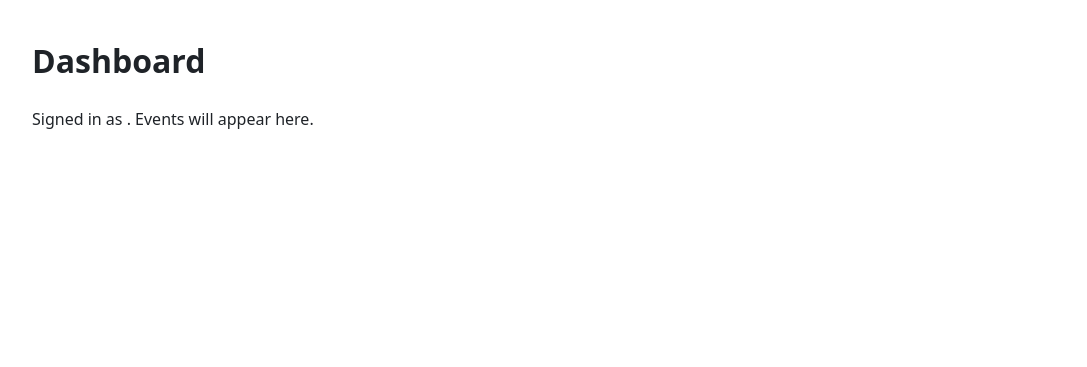
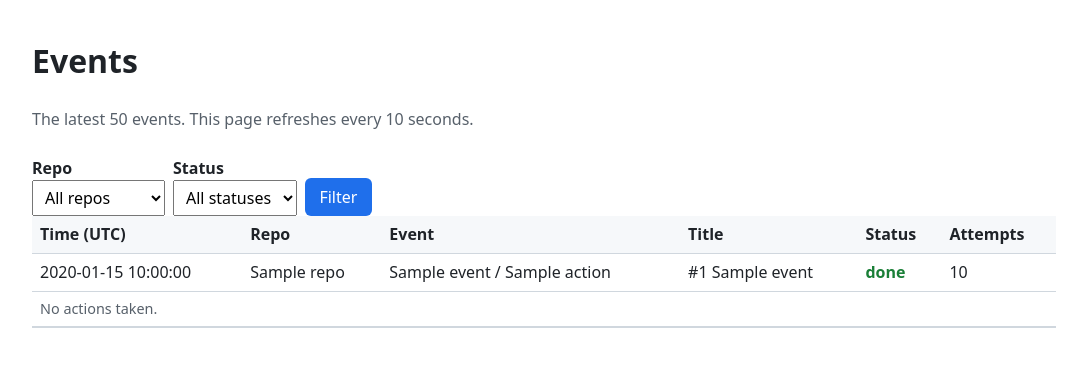
Before and after one commit to MeghanaTatavolu25/github-event-bot, a FastAPI app: template templates/dashboard.html in a window 1280 px wide. Shown: the top 367 px of the page, without its empty margins (96-1183 px from the left). Run offline with FastAPI, Linux system fonts and the light colour scheme; the template is opened without the code that fills it: most values are stand-ins (such as "Sample title", 1, 10 or a date in 2020); parts of the project's set-up code (start-up, migrations or seed data) failed here and were passed over.

Commit message:
Stage 5: dashboard and rules UI
- /dashboard: latest 50 events (newest first) with time, repo, event/action,
  title, status, attempts, each event's actions and errors; refreshes every
  10 seconds; filter by repo and status; a Retry now button (POST) on failed events.
- /rules: list, create (conditions + actions form, validated server-side),
  enable/disable and delete, all POST and limited to the logged-in user.
- Every query is filtered by the logged-in user; payloads are never rendered
  and Jinja escapes titles and errors.
- Tests cover isolation between users, filters, the 50 limit, HTML escaping,
  rule validation, and ownership checks (verified by breaking the code on purpose).

Co-Authored-By: Claude Sonnet 5.5 <noreply@anthropic.com>

```diff
--- a/app/dashboard.py
+++ b/app/dashboard.py
@@ -1,10 +1,53 @@
-from fastapi import APIRouter, Depends, Request
+from collections import defaultdict
 
-from app.web import current_user, render
+from fastapi import APIRouter, BackgroundTasks, Depends, Request
+from fastapi.responses import RedirectResponse
+
+from app.db import actions, events, utcnow
+from app.engine import process_event
+from app.web import current_user, flash, render
 
 router = APIRouter()
 
+STATUSES = ["received", "processing", "done", "failed", "ignored"]
+
 
 @router.get("/dashboard")
-def dashboard(request: Request, user: dict = Depends(current_user)):
-    return render(request, "dashboard.html", user)
+def dashboard(request: Request, repo: str = "", status: str = "", user: dict = Depends(current_user)):
+    query = {"user_id": user["_id"]}  # every query is limited to the logged-in user's own data
+    if repo:
+        query["repo"] = repo
+    if status in STATUSES:
+        query["status"] = status
+    # The payload can be large and the page does not show it, so leave it out.
+    latest = list(events.find(query, {"payload": 0}).sort("received_at", -1).limit(50))
+
+    taken = defaultdict(list)
+    for action in actions.find({"delivery_id": {"$in": [e["delivery_id"] for e in latest]}}).sort("created_at", 1):
+        taken[action["delivery_id"]].append(action)
+
+    return render(
+        request,
+        "dashboard.html",
+        user,
+        events=latest,
+        actions=dict(taken),
+        repos=events.distinct("repo", {"user_id": user["_id"]}),
+        statuses=STATUSES,
+        repo=repo,
+        status=status,
+    )
+
+
+@router.post("/events/{delivery_id}/retry")
+def retry_now(delivery_id: str, request: Request, background: BackgroundTasks, user: dict = Depends(current_user)):
+    # Only your own failed events. Making it due now skips the wait; actions that already
+    # succeeded are not repeated because process_event checks the actions collection.
+    result = events.update_one(
+        {"delivery_id": delivery_id, "user_id": user["_id"], "status": "failed"},
+        {"$set": {"next_retry_at": utcnow()}},
+    )
+    if result.matched_count:
+        background.add_task(process_event, delivery_id)
+        flash(request, "Retrying now.")
+    return RedirectResponse("/dashboard", status_code=303)
--- a/app/main.py
+++ b/app/main.py
@@ -6,7 +6,7 @@ from fastapi.responses import JSONResponse, RedirectResponse
 from pymongo.errors import PyMongoError
 from starlette.middleware.sessions import SessionMiddleware
 
-from app import auth, config, dashboard, repos, webhook
+from app import auth, config, dashboard, repos, rules, webhook
 from app.db import client, init_db
 from app.engine import retry_loop
 from app.logs import log
@@ -45,6 +45,7 @@ app.add_middleware(
 app.include_router(auth.router)
 app.include_router(dashboard.router)
 app.include_router(repos.router)
+app.include_router(rules.router)
 app.include_router(webhook.router)
 
 
--- a/app/rules.py
+++ b/app/rules.py
@@ -1,4 +1,17 @@
-from app.db import rules, utcnow
+from bson import ObjectId
+from bson.errors import InvalidId
+from fastapi import APIRouter, Depends, Form, HTTPException, Request
+from fastapi.responses import RedirectResponse
+
+from app.db import repos, rules, utcnow
+from app.web import current_user, flash, render
+
+router = APIRouter()
+
+EVENTS = ["issues", "pull_request", "push", "any"]
+FIELDS = ["title", "body", "author", "label"]
+OPS = ["contains", "equals"]
+ACTION_TYPES = ["add_label", "post_comment", "slack"]
 
 EXAMPLE_RULE = {
     "name": "Example: label and announce bugs",
@@ -15,3 +28,100 @@ EXAMPLE_RULE = {
 def add_example_rule(user_id, repo: str):
     """Give a new user one working rule so the bot does something right away."""
     rules.insert_one({**EXAMPLE_RULE, "user_id": user_id, "repo": repo, "created_at": utcnow()})
+
+
+def build_rule(connected: list, name, repo, event, cond_field, cond_op, cond_value, act_type, act_value) -> dict:
+    """Check the form input (a trust boundary) and return the rule. Raises ValueError with a message for the user."""
+    name = name.strip()
+    if not name or len(name) > 100:
+        raise ValueError("Give the rule a name (up to 100 characters).")
+    if repo != "*" and repo not in connected:
+        raise ValueError("Pick one of your connected repos, or all repos.")
+    if event not in EVENTS:
+        raise ValueError("Pick an event.")
+
+    conditions = []
+    for field, op, value in zip(cond_field, cond_op, cond_value):
+        value = value.strip()
+        if not value:
+            continue  # an empty row means "no condition"
+        if field not in FIELDS or op not in OPS or len(value) > 200:
+            raise ValueError("A condition is not valid.")
+        conditions.append({"field": field, "op": op, "value": value})
+
+    chosen = []
+    for kind, value in zip(act_type, act_value):
+        value = value.strip()
+        if not kind:
+            continue  # an empty row means "no action"
+        if kind not in ACTION_TYPES or len(value) > 500:
+            raise ValueError("An action is not valid.")
+        if kind != "slack" and not value:
+            raise ValueError("Labels and comments need a value (the label name or the comment text).")
+        if event == "push" and kind != "slack":
+            raise ValueError("Push events have no issue to label or comment on, so use Slack only.")
+        chosen.append({"type": kind, "value": value})
+    if not chosen:
+        raise ValueError("Add at least one action.")
+
+    return {"name": name, "repo": repo, "event": event, "enabled": True, "conditions": conditions, "actions": chosen}
+
+
+def rule_object_id(value: str) -> ObjectId:
+    try:
+        return ObjectId(value)
+    except InvalidId:
+        raise HTTPException(404, "No such rule")
+
+
+@router.get("/rules")
+def rules_page(request: Request, user: dict = Depends(current_user)):
+    return render(
+        request,
+        "rules.html",
+        user,
+        rules=list(rules.find({"user_id": user["_id"]}).sort("created_at", 1)),
+        repos=[r["full_name"] for r in repos.find({"user_id": user["_id"]})],
+        events=EVENTS,
+        fields=FIELDS,
+        ops=OPS,
+        action_types=ACTION_TYPES,
+    )
+
+
+@router.post("/rules")
+def create_rule(
+    request: Request,
+    name: str = Form(""),
+    repo: str = Form(""),
+    event: str = Form(""),
+    cond_field: list[str] = Form([]),
+    cond_op: list[str] = Form([]),
+    cond_value: list[str] = Form([]),
+    act_type: list[str] = Form([]),
+    act_value: list[str] = Form([]),
+    user: dict = Depends(current_user),
+):
+    connected = [r["full_name"] for r in repos.find({"user_id": user["_id"]})]
+    try:
+        rule = build_rule(connected, name, repo, event, cond_field, cond_op, cond_value, act_type, act_value)
+    except ValueError as e:
+        flash(request, str(e))
+    else:
+        rules.insert_one({**rule, "user_id": user["_id"], "created_at": utcnow()})
+        flash(request, f"Added rule: {rule['name']}")
+    return RedirectResponse("/rules", status_code=303)
+
+
+@router.post("/rules/{rule_id}/enabled")
+def set_enabled(rule_id: str, request: Request, enabled: str = Form(...), user: dict = Depends(current_user)):
+    # Filtering by user_id means you can only change your own rules.
+    rules.update_one({"_id": rule_object_id(rule_id), "user_id": user["_id"]}, {"$set": {"enabled": enabled == "true"}})
+    return RedirectResponse("/rules", status_code=303)
+
+
+@router.post("/rules/{rule_id}/delete")
+def delete_rule(rule_id: str, request: Request, user: dict = Depends(current_user)):
+    if rules.delete_one({"_id": rule_object_id(rule_id), "user_id": user["_id"]}).deleted_count:
+        flash(request, "Rule deleted.")
+    return RedirectResponse("/rules", status_code=303)
--- a/templates/dashboard.html
+++ b/templates/dashboard.html
@@ -1,5 +1,73 @@
 {% extends "base.html" %}
+{% block title %}Dashboard · GitHub Event Bot{% endblock %}
+{% block head %}<meta http-equiv="refresh" content="10">{% endblock %}
 {% block content %}
-<h1>Dashboard</h1>
-<p>Signed in as {{ user.login }}. Events will appear here.</p>
+<h1>Events</h1>
+<p class="muted">The latest 50 events. This page refreshes every 10 seconds.</p>
+
+<form method="get" action="/dashboard" class="row">
+  <div>
+    <label for="repo">Repo</label>
+    <select id="repo" name="repo">
+      <option value="">All repos</option>
+      {% for r in repos %}<option value="{{ r }}"{% if r == repo %} selected{% endif %}>{{ r }}</option>{% endfor %}
+    </select>
+  </div>
+  <div>
+    <label for="status">Status</label>
+    <select id="status" name="status">
+      <option value="">All statuses</option>
+      {% for s in statuses %}<option value="{{ s }}"{% if s == status %} selected{% endif %}>{{ s }}</option>{% endfor %}
+    </select>
+  </div>
+  <button type="submit">Filter</button>
+</form>
+
+{% if events %}
+<table>
+  <thead>
+    <tr>
+      <th scope="col">Time (UTC)</th><th scope="col">Repo</th><th scope="col">Event</th>
+      <th scope="col">Title</th><th scope="col">Status</th><th scope="col">Attempts</th>
+    </tr>
+  </thead>
+  <tbody>
+  {% for e in events %}
+    <tr>
+      <td>{{ e.received_at.strftime('%Y-%m-%d %H:%M:%S') }}</td>
+      <td>{{ e.repo }}</td>
+      <td>{{ e.event }}{% if e.action %} / {{ e.action }}{% endif %}</td>
+      <td>{% if e.number %}#{{ e.number }} {% endif %}{{ e.title }}</td>
+      <td><span class="status {{ e.status }}">{{ e.status }}</span></td>
+      <td>{{ e.attempts }}</td>
+    </tr>
+    <tr class="detail">
+      <td colspan="6">
+        {% set taken = actions.get(e.delivery_id, []) %}
+        {% if taken %}
+          <ul>
+          {% for a in taken %}
+            <li>{{ a.type }} (rule: {{ a.rule_name }}) <span class="status {{ a.status }}">{{ a.status }}</span>: {{ a.detail }}</li>
+          {% endfor %}
+          </ul>
+        {% else %}
+          No actions taken.
+        {% endif %}
+        {% if e.last_error %}<div>Error: {{ e.last_error }}</div>{% endif %}
+        {% if e.status == 'failed' %}
+          <div>
+            {% if e.next_retry_at %}Next automatic retry at {{ e.next_retry_at.strftime('%H:%M:%S') }} UTC.{% else %}Gave up after {{ e.attempts }} attempts.{% endif %}
+            <form class="inline" method="post" action="/events/{{ e.delivery_id }}/retry">
+              <button class="plain" type="submit">Retry now</button>
+            </form>
+          </div>
+        {% endif %}
+      </td>
+    </tr>
+  {% endfor %}
+  </tbody>
+</table>
+{% else %}
+<p>No events yet. <a href="/repos">Connect a repo</a>, then open an issue in it.</p>
+{% endif %}
 {% endblock %}
```
Also changed, not shown: templates/rules.html (added, +101 -0 lines), tests/conftest.py (+40 -1 lines), tests/helpers.py (+17 -1 lines), tests/test_dashboard.py (added, +122 -0 lines), tests/test_engine.py (+2 -56 lines), tests/test_rules_ui.py (added, +103 -0 lines).
